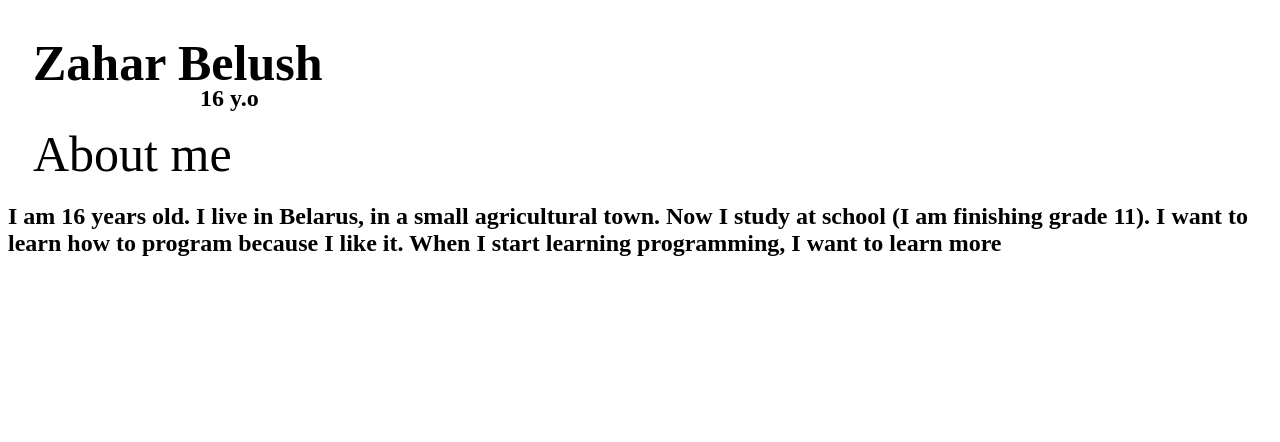
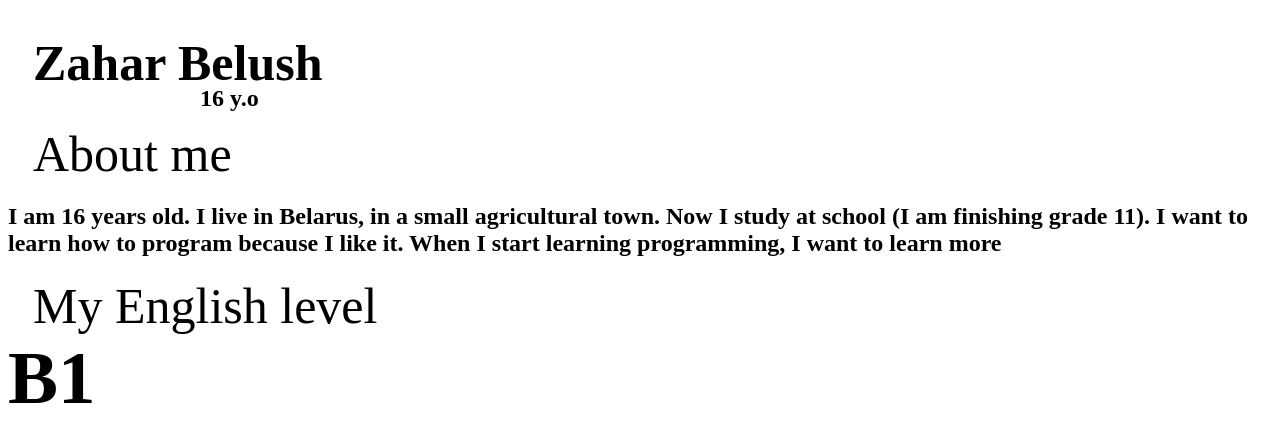
Before and after one commit to Zahuhrya/rsschool-cv, a plain HTML site: page index.html in a window 1280 px wide. Drawn offline with Linux system fonts and the light colour scheme.

Commit message:
feat: add another section

```diff
--- a/index.html
+++ b/index.html
@@ -16,6 +16,9 @@
         <span class="description">About me</span>
         <h2 class="description_text">I am 16 years old. I live in Belarus, in a small agricultural town. Now I study at school (I am finishing grade 11). I want to learn how to program because I like it. When I start learning programming, I want to learn more</h2>
       </section>
-
+      <section>
+        <span class="eng">My English level</span>
+        <h2 class="eng_text">B1</h2>
+    </section>
 </body>
 </html>
--- a/style.css
+++ b/style.css
@@ -21,3 +21,15 @@ top:85px;
     position:relative;
 
 }
+
+.eng{
+    position: relative;
+    font-size: 50px;
+    left: 25px;
+}
+
+.eng_text{
+    position:relative;
+    font-size:75px;
+    margin-top: 0px;
+}
```
